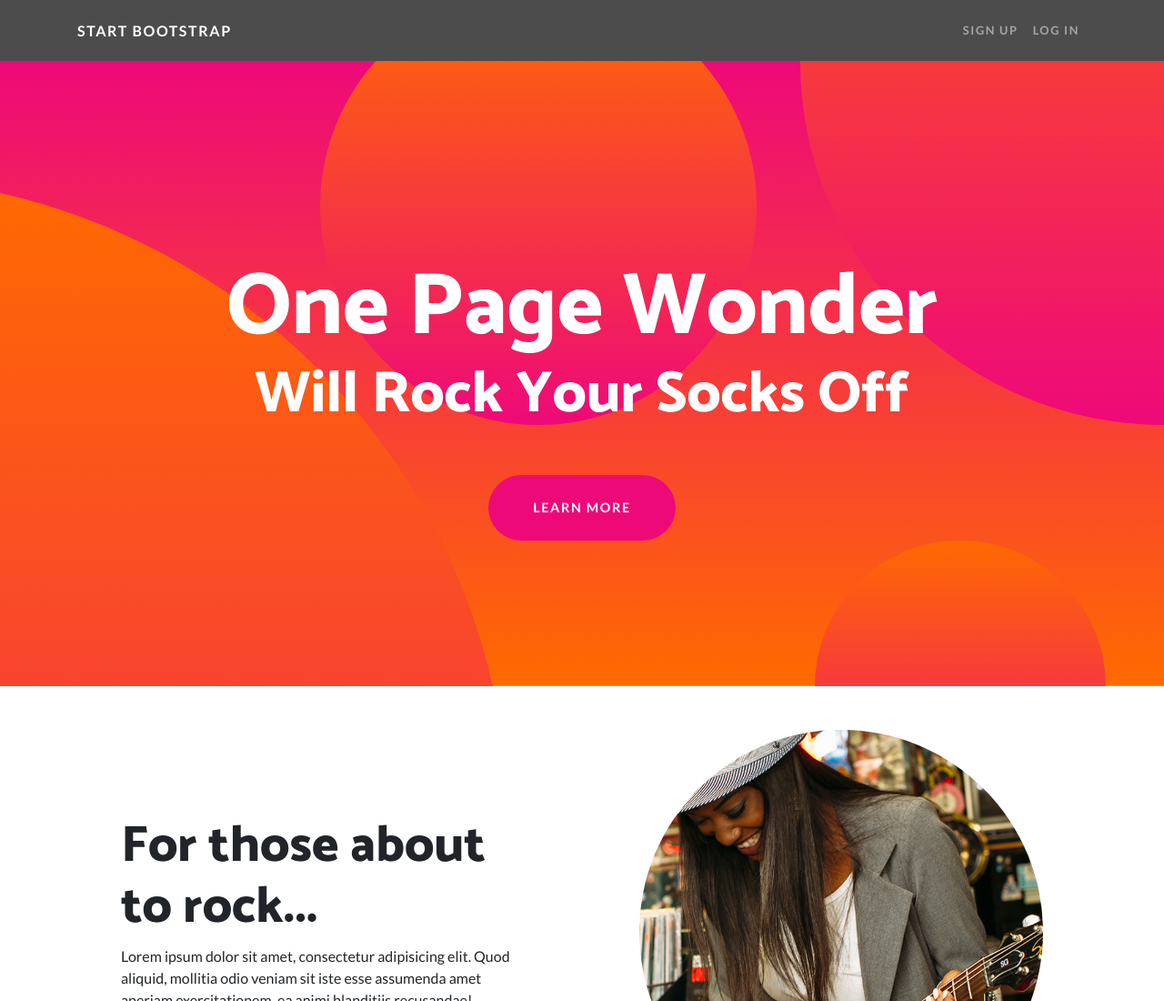
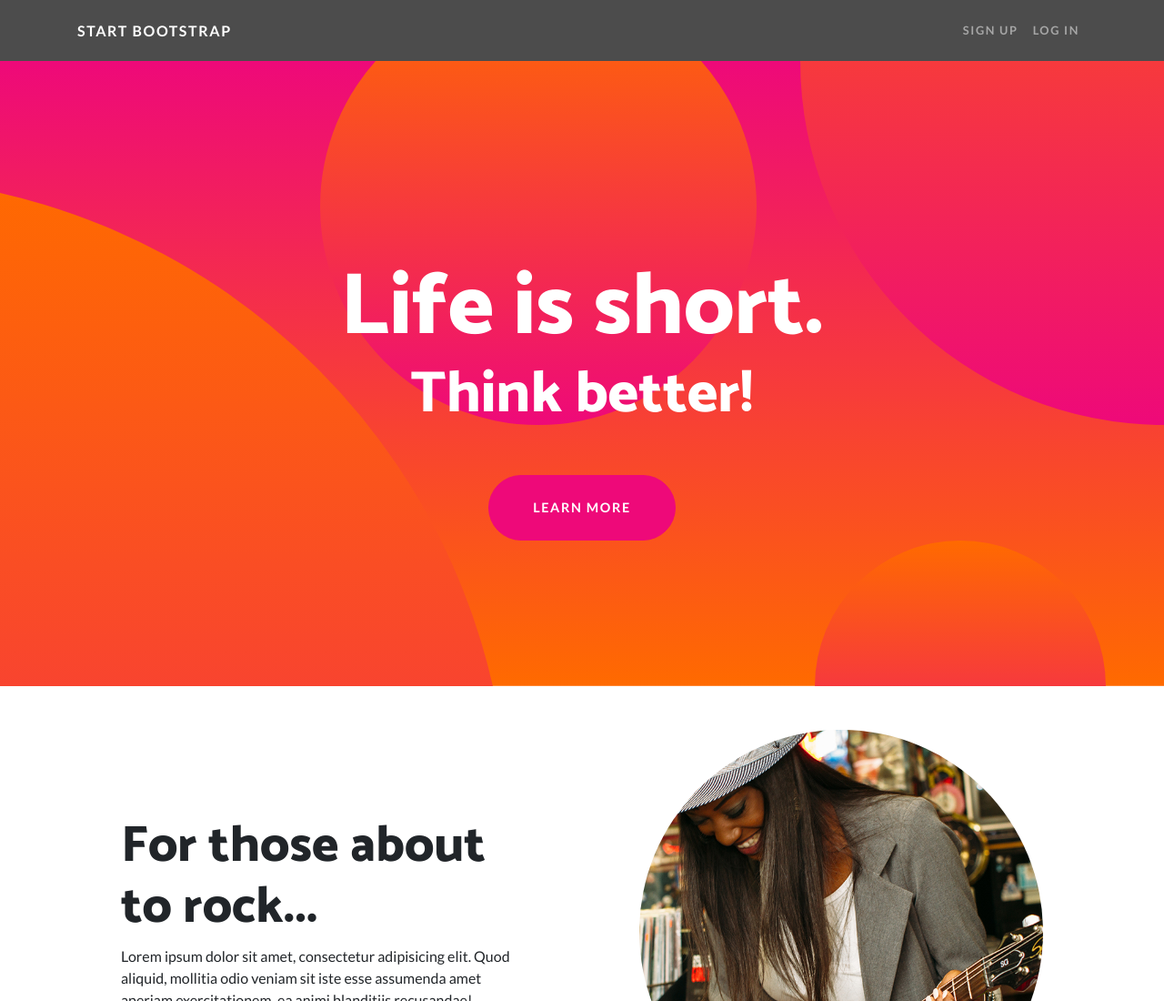
Before and after one commit to fsalasnyc/session6, a plain HTML site: page index.html in a window 1280 px wide. Shown: the top 1100 px of the page at 91% size. Drawn offline with Linux system fonts and the light colour scheme.

Commit message:
h1 and h2 updated

```diff
--- a/index.html
+++ b/index.html
@@ -47,8 +47,8 @@
   <header class="masthead text-center text-white">
     <div class="masthead-content">
       <div class="container">
-        <h1 class="masthead-heading mb-0">One Page Wonder</h1>
-        <h2 class="masthead-subheading mb-0">Will Rock Your Socks Off</h2>
+        <h1 class="masthead-heading mb-0">Life is short.</h1>
+        <h2 class="masthead-subheading mb-0">Think better!</h2>
         <a href="#" class="btn btn-primary btn-xl rounded-pill mt-5">Learn More</a>
       </div>
     </div>
```
